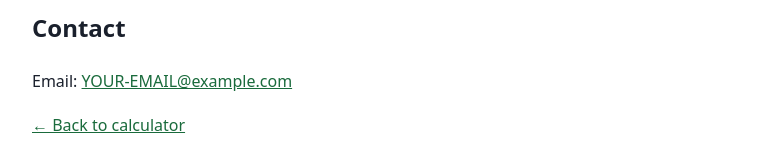
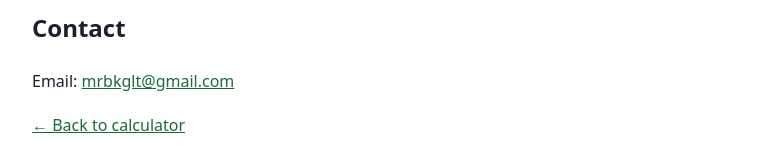
Before and after one commit to mrbahramkhan/bijlibill, a plain HTML site: page privacy.html in a window 1280 px wide. Shown: the part 542-702 px from the top of the page, without its empty margins (248-1020 px from the left). Drawn offline with Linux system fonts and the light colour scheme.

Commit message:
Set contact email on privacy page

```diff
--- a/privacy.html
+++ b/privacy.html
@@ -7,5 +7,5 @@
 <p>UtilityBill.pk does not ask for your name, phone number or meter reference number. All calculations happen in your browser. Recent results are stored only on your own device (localStorage) and are never sent to us.</p>
 <h2>Advertising</h2><p>We may show ads from Google AdSense. Google and its partners may use cookies to serve ads based on your visits to this and other websites. You can opt out of personalised ads at <a href="https://adssettings.google.com">adssettings.google.com</a>.</p>
 <h2>Disclaimer</h2><p>This tool gives estimates only and is not affiliated with NEPRA, WAPDA or any DISCO. Your official bill is the final authority.</p>
-<h2>Contact</h2><p>Email: <a href="mailto:YOUR-EMAIL@example.com">YOUR-EMAIL@example.com</a></p>
+<h2>Contact</h2><p>Email: <a href="mailto:mrbkglt@gmail.com">mrbkglt@gmail.com</a></p>
 <p><a href="/">← Back to calculator</a></p></body></html>
```
